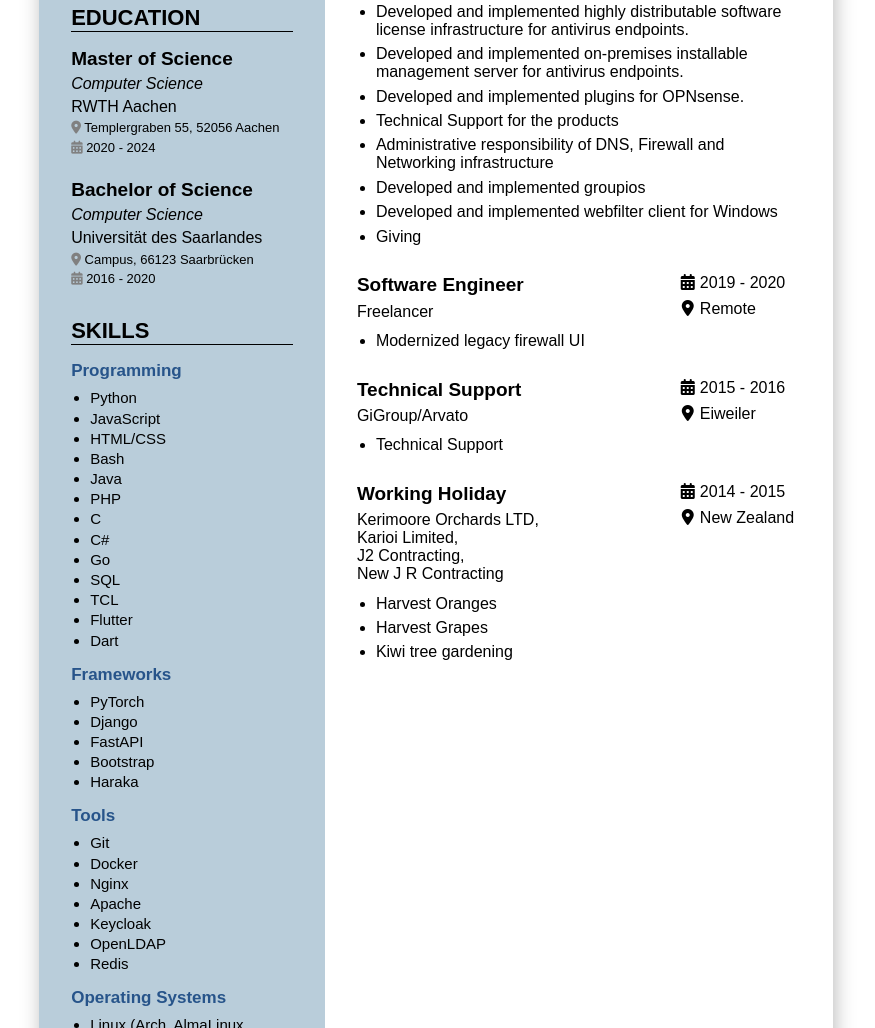
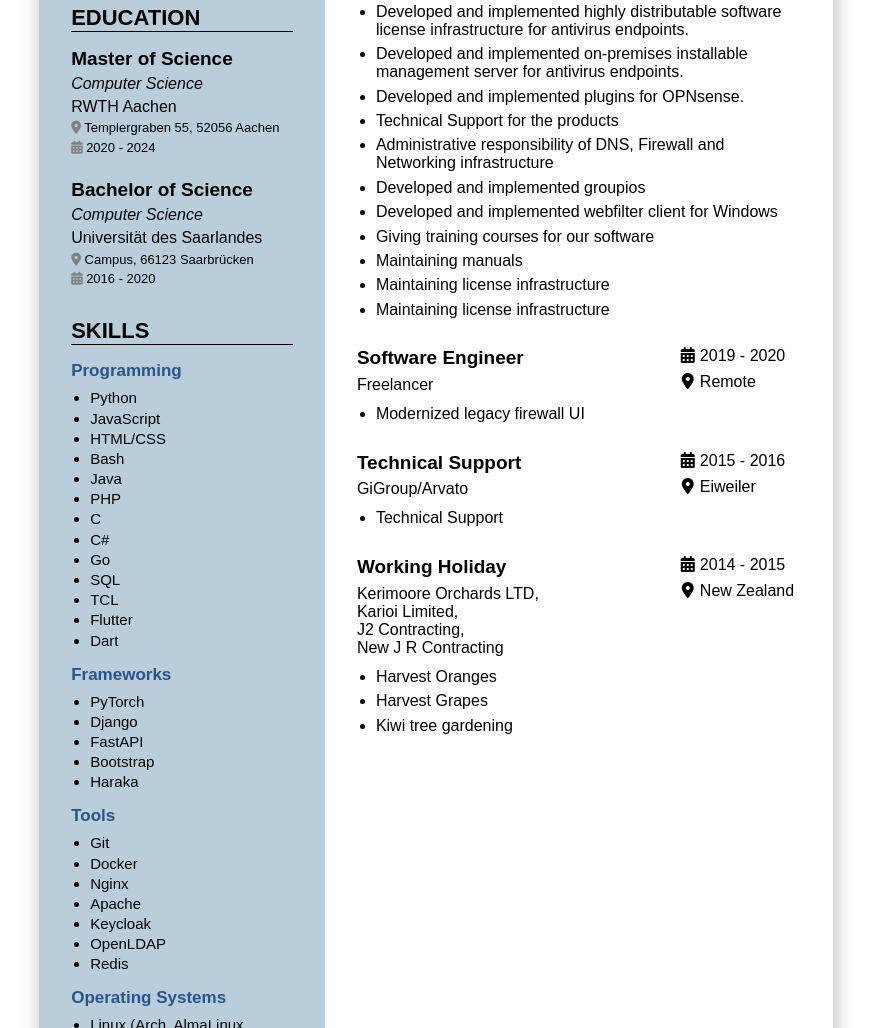
Before and after one commit to ysautter/ysautter.github.io, a plain HTML site: page index.html in a window 1280 px wide. Shown: the part 3157-4185 px from the top of the page, without its empty margins (204-1079 px from the left). Drawn offline with Linux system fonts and the light colour scheme.

Commit message:
Add missing description

```diff
--- a/index.html
+++ b/index.html
@@ -240,7 +240,10 @@
                                     <li>Administrative responsibility of DNS, Firewall and Networking infrastructure</li>
                                     <li>Developed and implemented groupios</li>
                                     <li>Developed and implemented webfilter client for Windows</li>
-                                    <li>Giving </li>
+                                    <li>Giving training courses for our software</li>
+                                    <li>Maintaining manuals</li>
+                                    <li>Maintaining license infrastructure</li>
+                                    <li>Maintaining license infrastructure</li>
                                 </ul>
                             </div>
                         </li>
```
